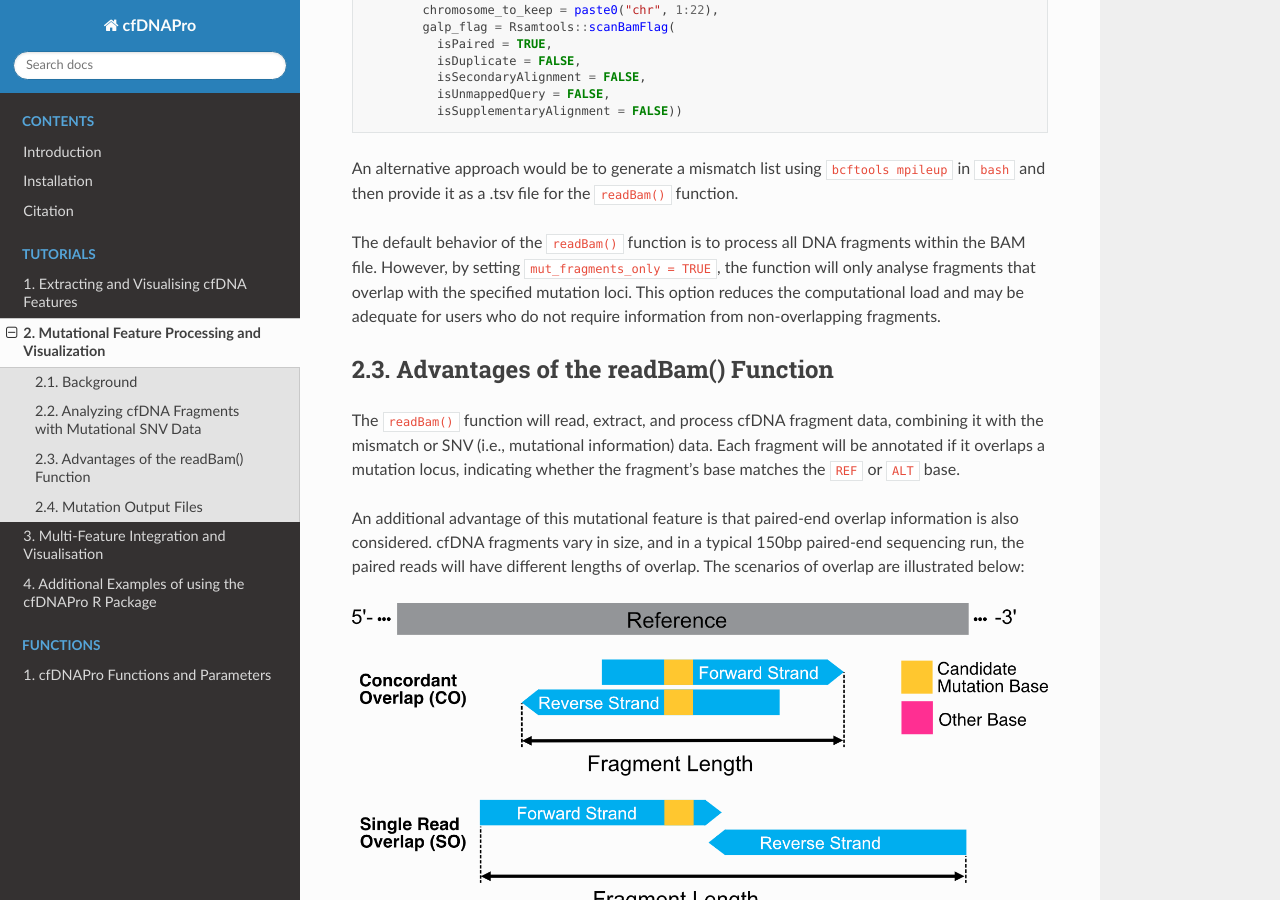
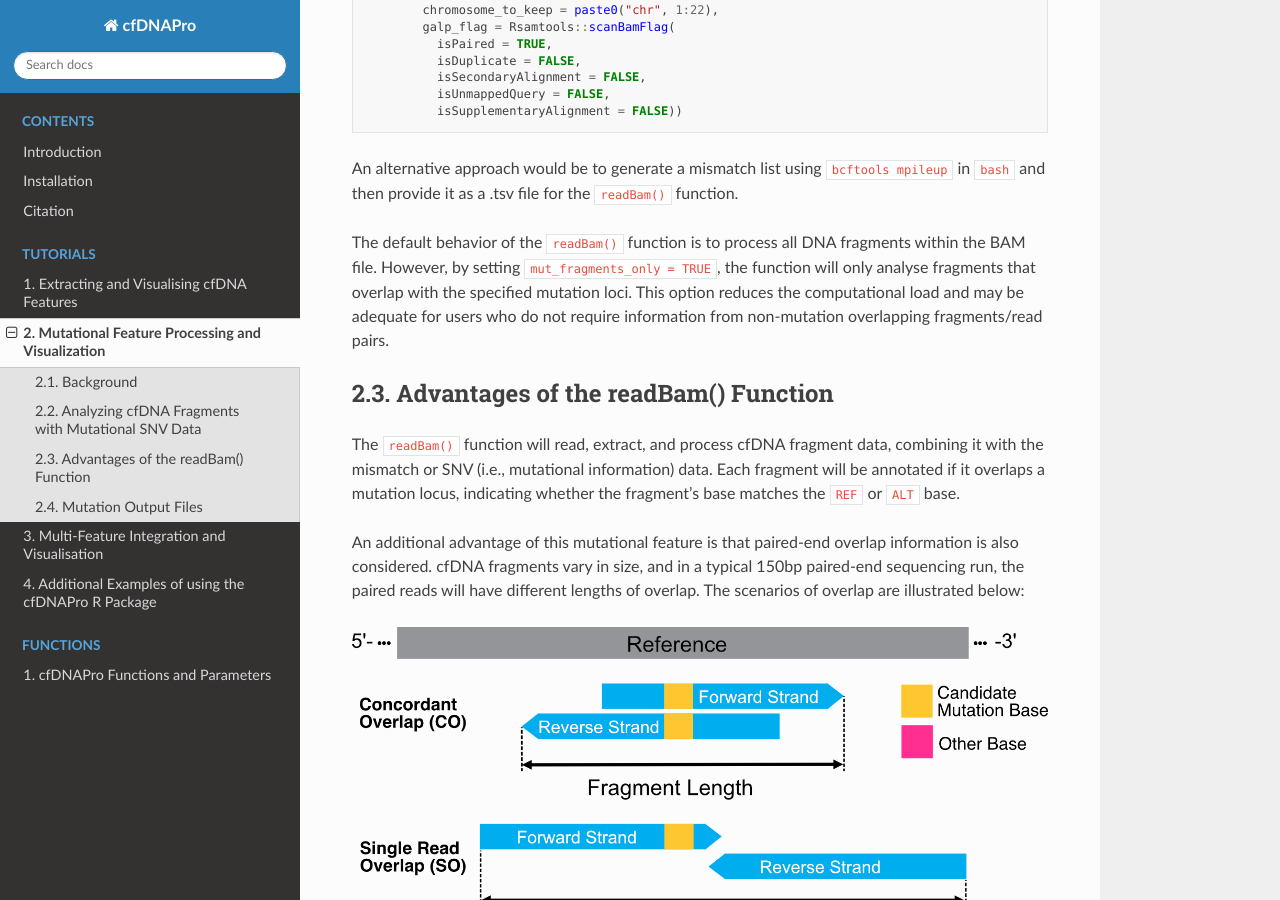
Before and after one commit to hw538/docs-cfdnapro, a Sphinx documentation site: the page built from docs/tutorials/tutorial_2.rst, in a window 1280 px wide and 900 px high, scrolled down 2591 px. Built offline with Sphinx 7.4.7 and the Read the Docs theme 3.1.0, drawn with Linux system fonts in a browser that asks for light colours.

Commit message:
Update tutorial_2.rst

```diff
--- a/docs/tutorials/tutorial_2.rst
+++ b/docs/tutorials/tutorial_2.rst
@@ -146,7 +146,7 @@ The default behavior of the ``readBam()`` function is to process all DNA fragmen
 within the BAM file. However, by setting ``mut_fragments_only = TRUE``,
 the function will only analyse fragments that overlap with the specified mutation loci.
 This option reduces the computational load and may be adequate for users who do not
-require information from non-overlapping fragments.
+require information from non-mutation overlapping fragments/read pairs.
 
 Advantages of the readBam() Function
 =====================================
```
